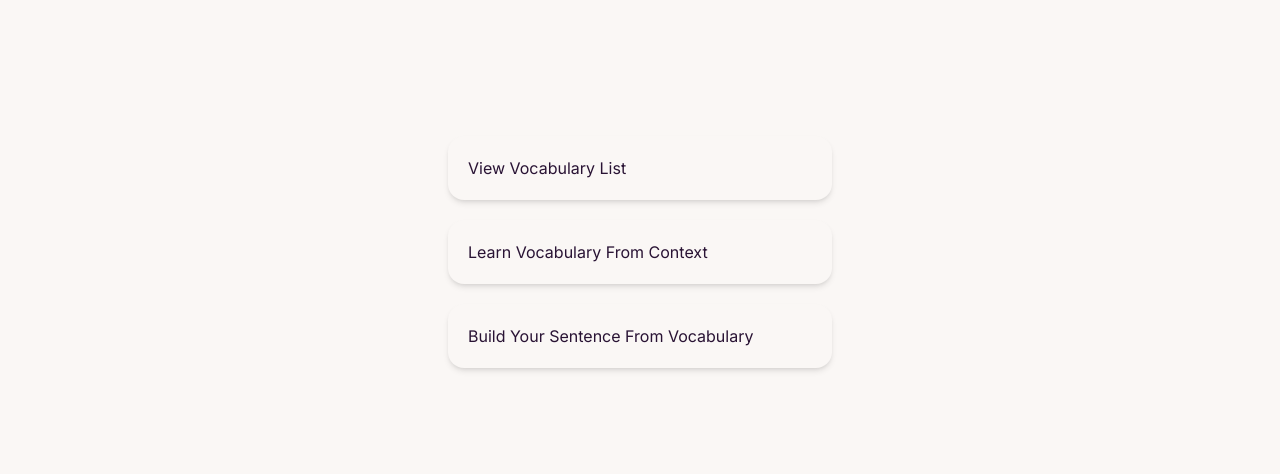
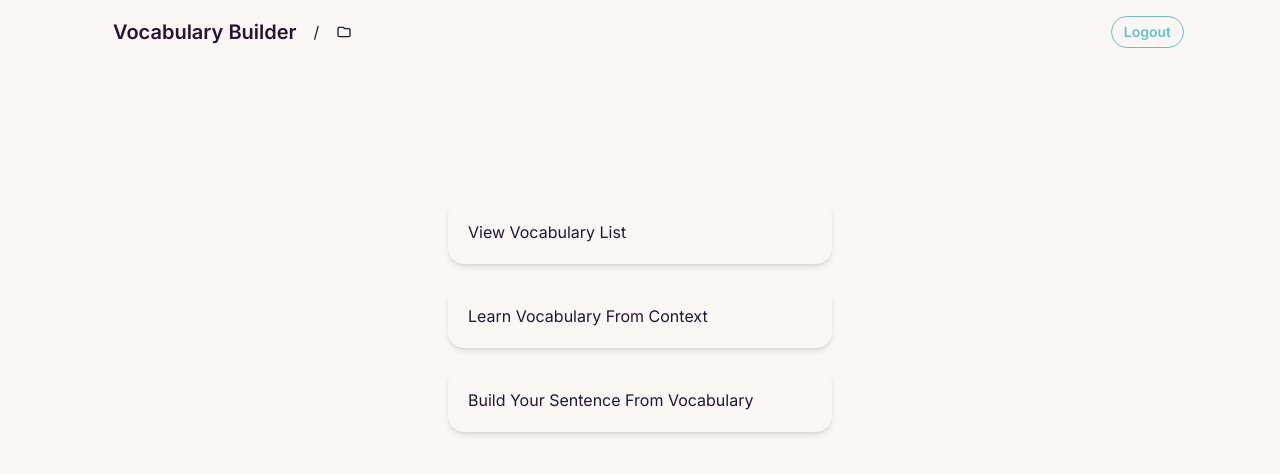
Before and after one commit to maydayo/vocab-builder-frontend, a Next.js app: page /folders/1 in a window 1280 px wide. Shown: the top 474 px of the page. Built offline with nearby package versions, Linux system fonts and the light colour scheme; no server answers; sample sign-in values are in the browser's storage.

Commit message:
feat: add DirectoryNavbar component for folder navigation and user logout

```diff
--- /dev/null
+++ b/src/app/(protect)/folders/[folderId]/_components/DirectoryNavbar.tsx
@@ -0,0 +1,27 @@
+import { Home } from "@/app/icons/Home";
+import { SignOutButton } from "@/components/SignOutButton";
+import React from "react";
+
+type DirectoryNavbarProps = {
+  folderName: string;
+};
+export const DirectoryNavbar = (props: DirectoryNavbarProps) => {
+  const { folderName } = props;
+  return (
+    <div className="navbar bg-base-100 px-5 md:px-12 lg:px-24">
+      <div className="flex-1">
+        <a className="btn btn-ghost text-xl" href="/folders">
+          Vocabulary Builder
+        </a>
+        /
+        <a className="btn btn-ghost text-xl">
+          <Home /> {folderName}
+        </a>
+      </div>
+
+      <div className="flex-none">
+        <SignOutButton />
+      </div>
+    </div>
+  );
+};
--- a/src/app/(protect)/folders/[folderId]/page.tsx
+++ b/src/app/(protect)/folders/[folderId]/page.tsx
@@ -4,9 +4,10 @@ import { useGetFolder } from "@/hooks/useGetFolder";
 import Link from "next/link";
 import { DetailedHTMLProps, HTMLAttributes } from "react";
 import { useFolderProgress } from "../_components/useFolderProgress.hook";
+import { DirectoryNavbar } from "./_components/DirectoryNavbar";
 
-type HomePageProps = { params: { folderId: string } };
-export default function HomePage(props: HomePageProps) {
+type DirectoryPageProps = { params: { folderId: string } };
+export default function DirectoryPage(props: DirectoryPageProps) {
   const { folderId } = props.params;
 
   const { folder } = useGetFolder(folderId);
@@ -14,6 +15,7 @@ export default function HomePage(props: HomePageProps) {
 
   return (
     <>
+      <DirectoryNavbar folderName={folder?.folderName || ""} />
       <main className="flex min-h-screen flex-col items-center gap-5 py-24 px-5 md:px-12 lg:px-24">
         <article className="prose">
           <h1 className="pb-5">{folder?.folderName}</h1>
```
